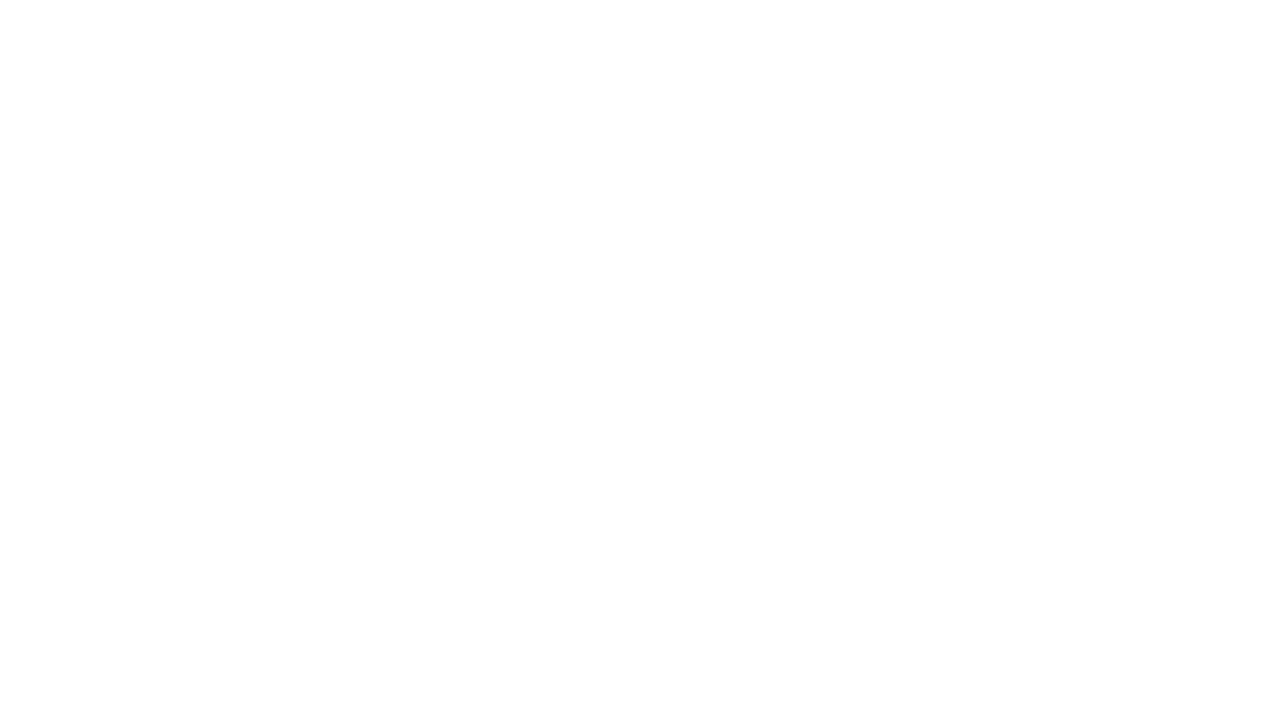
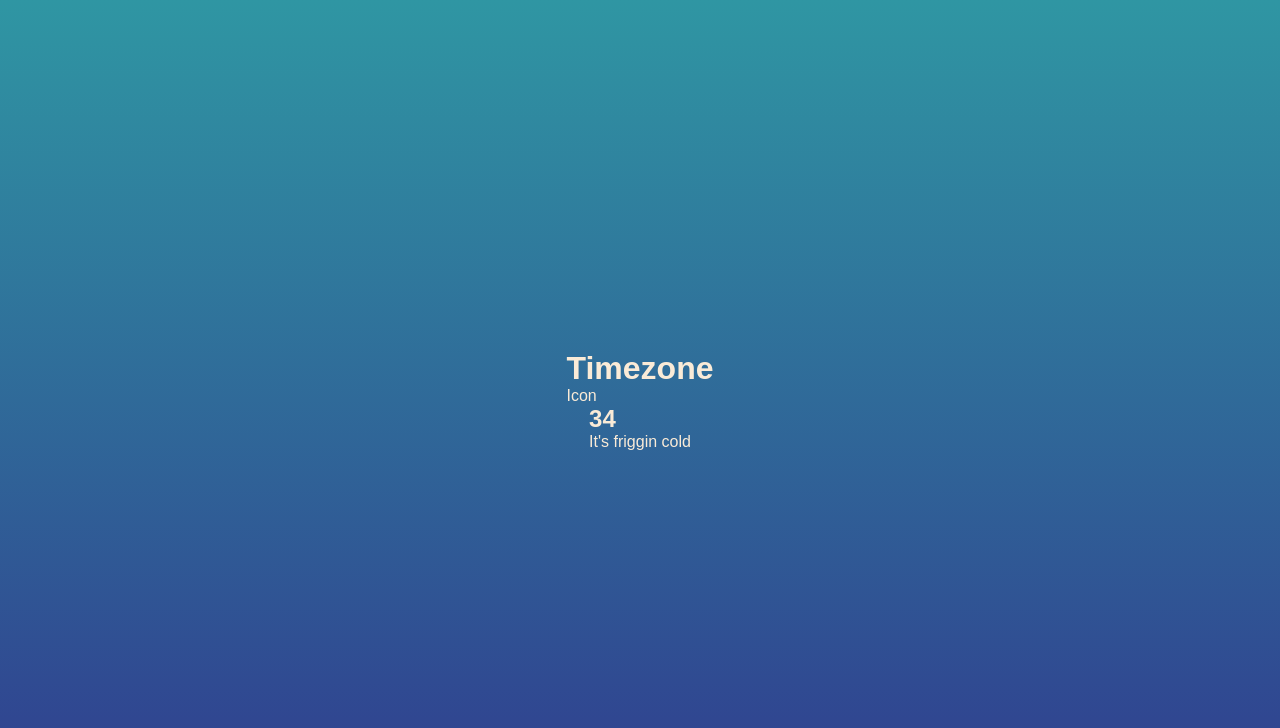
Before and after one commit to 89hikari/weather-app, a plain HTML site: page index.html in a window 1280 px wide. Drawn offline with Linux system fonts and the light colour scheme.

Commit message:
logic + some css

```diff
--- a/index.html
+++ b/index.html
@@ -3,9 +3,17 @@
 <head>
     <meta charset="UTF-8">
     <meta name="viewport" content="width=device-width, initial-scale=1.0">
-    <title>Document</title>
+    <link rel="stylesheet" href="./style.css" />
+    <title>Weather</title>
 </head>
 <body>
-
+    <div class="location">
+        <h1 class="location-timezone">Timezone</h1>
+        <p>Icon</p>
+    </div>
+    <div class="tempetarure">
+        <h2 class="temperature-degree">34</h2>
+        <div class="temperature-description">It's friggin cold</div>
+    </div>
 </body>
 </html>
--- a/style.css
+++ b/style.css
@@ -0,0 +1,20 @@
+* {
+    margin: 0;
+    padding: 0;
+    box-sizing: border-box;
+}
+
+body {
+    height: 100vh;
+    display: flex;
+    justify-content: center;
+    flex-direction: column;
+    align-items: center;
+    background: linear-gradient(rgb(47,150,163), rgb(48,62,143));
+    font-family: sans-serif;
+    color: antiquewhite;
+}
+
+.location {
+
+}
```
